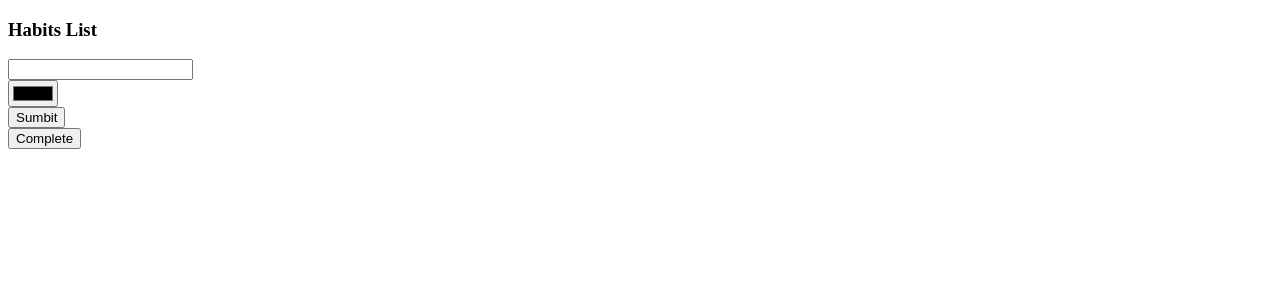
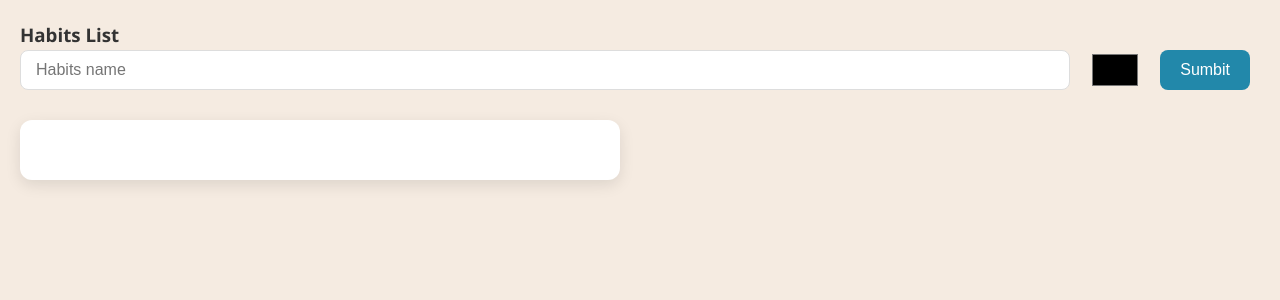
Before and after one commit to Gad3n/HabitsTracker, a Flask app: page / in a window 1280 px wide. Shown: the top 300 px of the page. Run offline with Flask 3, Linux system fonts and the light colour scheme; data that the repository does not hold is empty.

Commit message:
Create style.css. Fixed script and HTML

```diff
--- a/app.py
+++ b/app.py
@@ -46,4 +46,4 @@ def togle_complete(habit_id):
 
 
 if __name__ == '__main__':
-    app.run(debug=True)
+    app.run(debug=True, host='0.0.0.0')
--- a/static/scipt.js
+++ b/static/scipt.js
@@ -2,12 +2,33 @@ async function loadHabits() {
     const response = await fetch('/habits');
     const habits = await response.json();
     const container = document.getElementById('habits_list');
+    container.innerHTML = '';
 
     habits.forEach(habit => {
         const block = document.createElement('div');
 
-        block.textContent = habit.name
+        const nameSpan = document.createElement('span');
+        nameSpan.textContent = habit.name;
 
+        const completeBtn = document.createElement('button');
+        completeBtn.dataset.id = habit.id;
+        completeBtn.className = 'complete_button';
+
+        completeBtn.addEventListener('click', async (e) => {
+            const id = e.target.dataset.id;
+            try {
+                const res = await fetch(`/habits/${id}/complete`, { method: 'POST' });
+                if (!res.ok) throw new Error('Error Button');
+                const updatedHabits = await res.json();
+                completeBtn.classList.toggle('completed')
+                console.log('Updated habits:', updatedHabits);
+            } catch (err) {
+                console.error(err)
+            }
+        })
+
+        block.appendChild(nameSpan);
+        block.appendChild(completeBtn);
         container.appendChild(block);
     });
 }
@@ -26,12 +47,5 @@ document.getElementById('habit_create').addEventListener('submit', function (e)
         .then(response => response.json())
         .then(result => console.log(result))
 })
-document.getElementById('complete_check').addEventListener('click', async function (e) {
-    const habit_id = this.getAttribute('id');
-    fetch('/habits/1/complete', {
-        method: 'POST'
-    })
-        .then(response => response.json())
-        .then(result => console.log(result))
-})
+
 loadHabits()
--- /dev/null
+++ b/static/style.css
@@ -0,0 +1,104 @@
+* {
+    margin: 0;
+    padding: 0;
+    box-sizing: border-box;
+}
+
+body {
+    font-family: 'Segoe UI', Tahoma, Geneva, Verdana, sans-serif;
+    background-color: #f5ebe1;
+    color: #333;
+    line-height: 1.6;
+    padding: 20px;
+}
+
+.container {
+    max-width: 600px;
+    margin: 0;
+    background-color: white;
+    color: #646357;
+    padding: 30px;
+    border-radius: 12px;
+    box-shadow: 0 5px 15px rgba(0, 0, 0, 0.1);
+}
+
+#habit_create {
+    display: flex;
+    gap: 10px;
+    margin-bottom: 30px;
+    flex-wrap: wrap;
+}
+
+#habit_name {
+    flex: 1;
+    padding: 10px 15px;
+    border: 1px solid #ddd;
+    border-radius: 8px;
+    font-size: 16px;
+    outline: none;
+    transition: border-color 0.2s;
+}
+
+#habit_name:focus {
+    border-color: #007bff;
+}
+
+#habit_color {
+    width: 50px;
+    height: 40px;
+    border: none;
+    border-radius: 8px;
+    cursor: pointer;
+    background: transparent;
+}
+
+button[type="submit"] {
+    padding: 10px 20px;
+    background-color: #28a;
+    color: white;
+    border: none;
+    border-radius: 8px;
+    font-size: 16px;
+    cursor: pointer;
+    transition: background-color 0.2s;
+}
+
+button[type="submit"]:hover {
+    background-color: #218831;
+}
+
+.complete_button {
+    width: 40px;
+    height: 40px;
+    border-radius: 50%;
+
+    background-color: #4ca;
+    color: white;
+
+    border: none;
+    cursor: pointer;
+
+    display: inline-flex;
+    align-items: center;
+    justify-content: center;
+    font-style: 20px;
+
+    transition: all 0.2s ease;
+
+    box-shadow: 0 2px 5px rgba(0, 0, 0, 0.2);
+}
+
+.complete_button:hover {
+    background-color: #45a049;
+    transform: scale(1.1);
+    box-shadow: 0 4px 8px rgba(0, 0, 0, 0.3);
+}
+
+.complete_button:active {
+    transform: scale(0.95);
+    box-shadow: 0 1px 3px rgba(0, 0, 0, 0.2);
+}
+
+.complete_button.completed {
+    background-color: #7f84f3;
+}
--- a/templates/index.html
+++ b/templates/index.html
@@ -5,6 +5,7 @@
     <meta charset="UTF-8">
     <meta name="viewport" content="width=device-width, initial-scale=1.0">
     <title>Tracker</title>
+    <link rel="stylesheet" href="{{url_for('static', filename='style.css')}}">
 </head>
 
 <body>
@@ -12,14 +13,12 @@
         Habits List
     </h3>
     <form id="habit_create" , method="post">
-        <input type="text" , name="habit_name"><br>
-        <input type="color" , name="habit_color"><br>
+        <input type="text" , name="habit_name" , id="habit_name" , placeholder="Habits name" required><br>
+        <input type="color" , name="habit_color" , id="habit_color"><br>
         <button type="submit">Sumbit</button><br>
     </form>
 
-    <button type="button" , id="complete_check">Complete</button>
-
-    <div id="habits_list"></div>
+    <div class="container" id="habits_list"></div>
     <script src="{{url_for('static', filename='scipt.js')}}"></script>
 
 </body>
```
